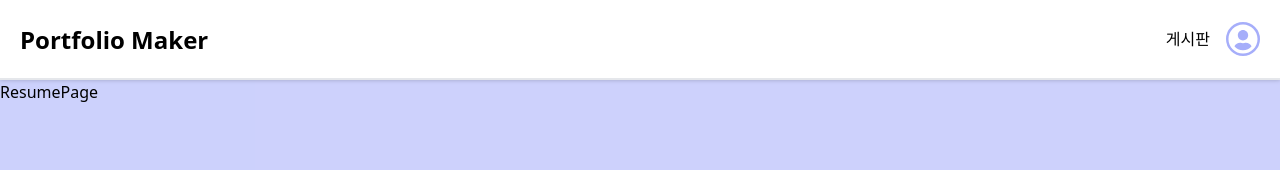
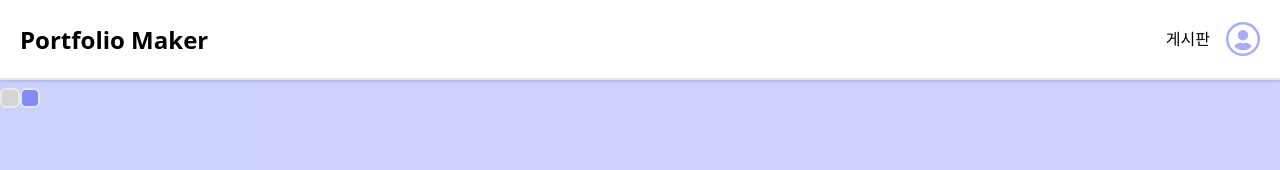
Before and after one commit to TeamPFM/Portfolio_maker, a React (Vite) app: page /resume in a window 1280 px wide. Shown: the top 170 px of the page. Built offline with nearby package versions, Linux system fonts and the light colour scheme.

Commit message:
feat: Start resume

```diff
--- /dev/null
+++ b/src/components/resume/ResumeCreate.tsx
@@ -0,0 +1,18 @@
+import MainButton, {
+  DefaultButton,
+} from "@/styles/ui-components/styled-button";
+import React from "react";
+
+const ResumeCreate = () => {
+  return (
+    <div>
+      <section></section>
+      <div>
+        <DefaultButton></DefaultButton>
+        <MainButton></MainButton>
+      </div>
+    </div>
+  );
+};
+
+export default ResumeCreate;
--- /dev/null
+++ b/src/components/resume/ResumeDelete.tsx
@@ -0,0 +1,18 @@
+import MainButton, {
+  DefaultButton,
+} from "@/styles/ui-components/styled-button";
+import React from "react";
+
+const ResumeDelete = () => {
+  return (
+    <div>
+      <section></section>
+      <div>
+        <DefaultButton></DefaultButton>
+        <MainButton></MainButton>
+      </div>
+    </div>
+  );
+};
+
+export default ResumeDelete;
--- /dev/null
+++ b/src/components/resume/ResumeRead.tsx
@@ -0,0 +1,17 @@
+import MainButton, {
+  DefaultButton,
+} from "@/styles/ui-components/styled-button";
+
+const ResumeRead = () => {
+  return (
+    <div>
+      <section></section>
+      <div>
+        <DefaultButton></DefaultButton>
+        <MainButton></MainButton>
+      </div>
+    </div>
+  );
+};
+
+export default ResumeRead;
--- /dev/null
+++ b/src/components/resume/ResumeUpdate.tsx
@@ -0,0 +1,18 @@
+import MainButton, {
+  DefaultButton,
+} from "@/styles/ui-components/styled-button";
+import React from "react";
+
+const ResumeUpdate = () => {
+  return (
+    <div>
+      <section></section>
+      <div>
+        <DefaultButton></DefaultButton>
+        <MainButton></MainButton>
+      </div>
+    </div>
+  );
+};
+
+export default ResumeUpdate;
--- a/src/components/routes/ProtectedRoutes.tsx
+++ b/src/components/routes/ProtectedRoutes.tsx
@@ -3,10 +3,25 @@ import WritePage from "@/pages/write";
 import MyInfoPage from "@/pages/myinfo";
 import Path from "@utils/routes/Path";
 import { Navigate, Route, Routes } from "react-router-dom";
-import ResumePage from "@/pages/resume/ResumePage";
+import ResumePage from "@/pages/resume";
+import ResumeCreate from "../resume/ResumeCreate";
+import ResumeRead from "../resume/ResumeRead";
+import ResumeUpdate from "../resume/ResumeUpdate";
+import ResumeDelete from "../resume/ResumeDelete";
 
 const ProtectedRoutes = () => {
-  const { HOME, LOGIN, SIGNUP, WRITE, MYINFO, RESUME } = Path;
+  const {
+    HOME,
+    LOGIN,
+    SIGNUP,
+    WRITE,
+    MYINFO,
+    RESUME,
+    RESUME_CREATE,
+    RESUME_DELETE,
+    RESUME_READ,
+    RESUME_UPDATE,
+  } = Path;
 
   return (
     // 로그인 되었을떄 보이는 페이지
@@ -14,7 +29,13 @@ const ProtectedRoutes = () => {
       <Route path={HOME} element={<HomePage />} />
       <Route path={MYINFO} element={<MyInfoPage />} />
       <Route path={WRITE} element={<WritePage />} />
+      {/* Resume CRUD */}
       <Route path={RESUME} element={<ResumePage />} />
+      <Route path={RESUME_CREATE} element={<ResumeCreate />} />
+      <Route path={RESUME_READ} element={<ResumeRead />} />
+      <Route path={RESUME_UPDATE} element={<ResumeUpdate />} />
+      <Route path={RESUME_DELETE} element={<ResumeDelete />} />
+      {/*  */}
       <Route path={HOME} element={<HomePage />} />
       <Route path="*" element={<Navigate replace to={HOME} />} />
     </Routes>
--- a/src/pages/resume/ResumePage.tsx
+++ /dev/null
@@ -1,10 +0,0 @@
-const ResumePage = () => {
-  return (
-    <div>
-      <div></div>
-      ResumePage
-    </div>
-  );
-};
-
-export default ResumePage;
--- /dev/null
+++ b/src/pages/resume/index.tsx
@@ -0,0 +1,20 @@
+import ResumeCreate from "@/components/resume/ResumeCreate";
+import ResumeDelete from "@/components/resume/ResumeDelete";
+import ResumeRead from "@/components/resume/ResumeRead";
+import ResumeUpdate from "@/components/resume/ResumeUpdate";
+import { FC, useState } from "react";
+
+export type ResumeState = "RDefault" | "RUpdate";
+
+const ResumePage = () => {
+  const [resumState, setResumeState] = useState<ResumeState>("RDefault");
+
+  return (
+    <section className="w-screen h-screen">
+      {resumState === "RDefault" && <ResumeRead />}
+      {resumState === "RUpdate" && <ResumeUpdate />}
+    </section>
+  );
+};
+
+export default ResumePage;
--- a/src/utils/routes/Path.ts
+++ b/src/utils/routes/Path.ts
@@ -5,6 +5,10 @@ const Path = {
   MYINFO: "/myinfo",
   WRITE: "/write",
   RESUME: "/resume",
+  RESUME_CREATE: "/resume/create",
+  RESUME_READ: "/resume/read",
+  RESUME_UPDATE: "/resume/update",
+  RESUME_DELETE: "/resume/delete",
 };
 
 Object.freeze(Path);
```
